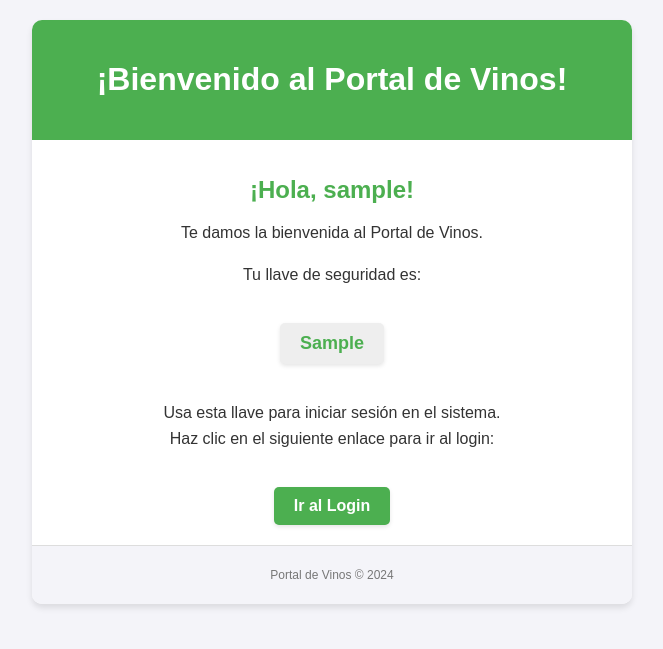
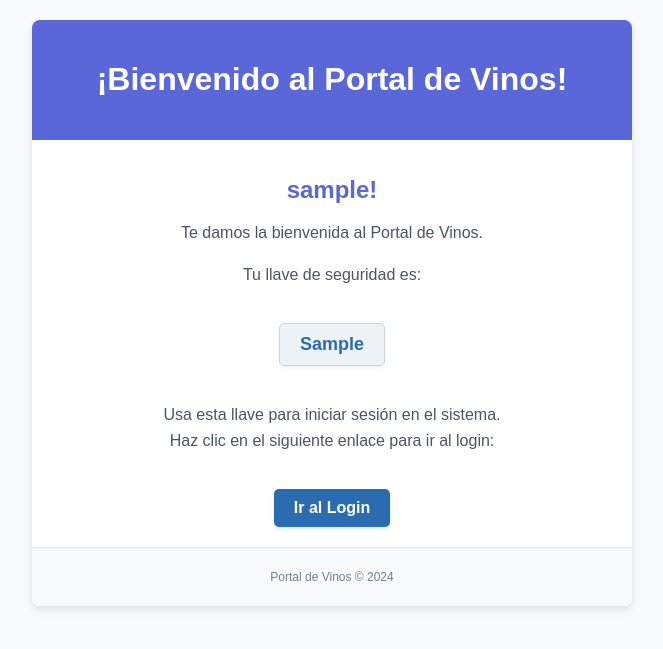
Before and after one commit to lugoz99/app-concurrente, a Python web app: template templates/welcome.html in a window 1280 px wide. Shown: the top 649 px of the page, without its empty margins (308-971 px from the left). Run offline with Jinja, Linux system fonts and the light colour scheme; the template is opened without the code that fills it: most values are stand-ins (such as "Sample title", 1, 10 or a date in 2020).

Commit message:
Broker funcionando

```diff
--- a/templates/welcome.html
+++ b/templates/welcome.html
@@ -1,83 +1,99 @@
 <!DOCTYPE html>
-<html>
+<html lang="es">
+
 <head>
+    <meta charset="UTF-8">
+    <meta name="viewport" content="width=device-width, initial-scale=1.0">
+    <title>Bienvenido al Portal de Vinos</title>
     <style>
         body {
             font-family: Arial, sans-serif;
             margin: 0;
             padding: 0;
-            background-color: #f4f4f9;
-            color: #333;
+            background-color: #f9fafb;
+            color: #2c3e50;
         }
+
         .container {
             max-width: 600px;
             margin: 20px auto;
             background-color: #ffffff;
-            border-radius: 10px;
-            box-shadow: 0 4px 6px rgba(0, 0, 0, 0.1);
+            border-radius: 8px;
+            box-shadow: 0 4px 8px rgba(0, 0, 0, 0.1);
             overflow: hidden;
         }
+
         .header {
-            background-color: #4CAF50;
+            background-color: #5a67d8;
             color: white;
             text-align: center;
             padding: 20px;
         }
+
         .content {
             padding: 20px;
             text-align: center;
         }
+
         .content h1 {
             font-size: 24px;
             margin-bottom: 10px;
-            color: #4CAF50;
+            color: #5a67d8;
         }
+
         .content p {
             font-size: 16px;
             line-height: 1.6;
+            color: #4a5568;
         }
+
         .key-box {
             display: inline-block;
-            background-color: #eee;
-            color: #4CAF50;
+            background-color: #edf2f7;
+            color: #2b6cb0;
             font-weight: bold;
             font-size: 18px;
             padding: 10px 20px;
             margin: 20px auto;
             border-radius: 5px;
-            box-shadow: 0 2px 4px rgba(0, 0, 0, 0.1);
+            border: 1px solid #cbd5e0;
+            box-shadow: 0 2px 4px rgba(0, 0, 0, 0.05);
         }
+
         .footer {
-            background-color: #f4f4f9;
-            color: #777;
+            background-color: #f9fafb;
+            color: #718096;
             text-align: center;
             padding: 10px;
             font-size: 12px;
-            border-top: 1px solid #ddd;
+            border-top: 1px solid #e2e8f0;
         }
+
         .login-link {
             display: inline-block;
             margin-top: 20px;
             padding: 10px 20px;
-            background-color: #4CAF50;
+            background-color: #2b6cb0;
             color: white;
             text-decoration: none;
             border-radius: 5px;
             font-weight: bold;
             box-shadow: 0 2px 4px rgba(0, 0, 0, 0.1);
         }
+
         .login-link:hover {
-            background-color: #45a049;
+            background-color: #2c5282;
         }
     </style>
 </head>
+
 <body>
     <div class="container">
         <div class="header">
             <h1>¡Bienvenido al Portal de Vinos!</h1>
         </div>
         <div class="content">
-            <h1>¡Hola, {{ username }}!</h1>
+            <h1>{{ username }}!</h1>
             <p>Te damos la bienvenida al Portal de Vinos.</p>
             <p>Tu llave de seguridad es:</p>
             <div class="key-box">
@@ -94,4 +110,5 @@
         </div>
     </div>
 </body>
+
 </html>
```
Also changed, not shown: main.py (+21 -17 lines), subscriber/consumer.py (+29 -29 lines).
